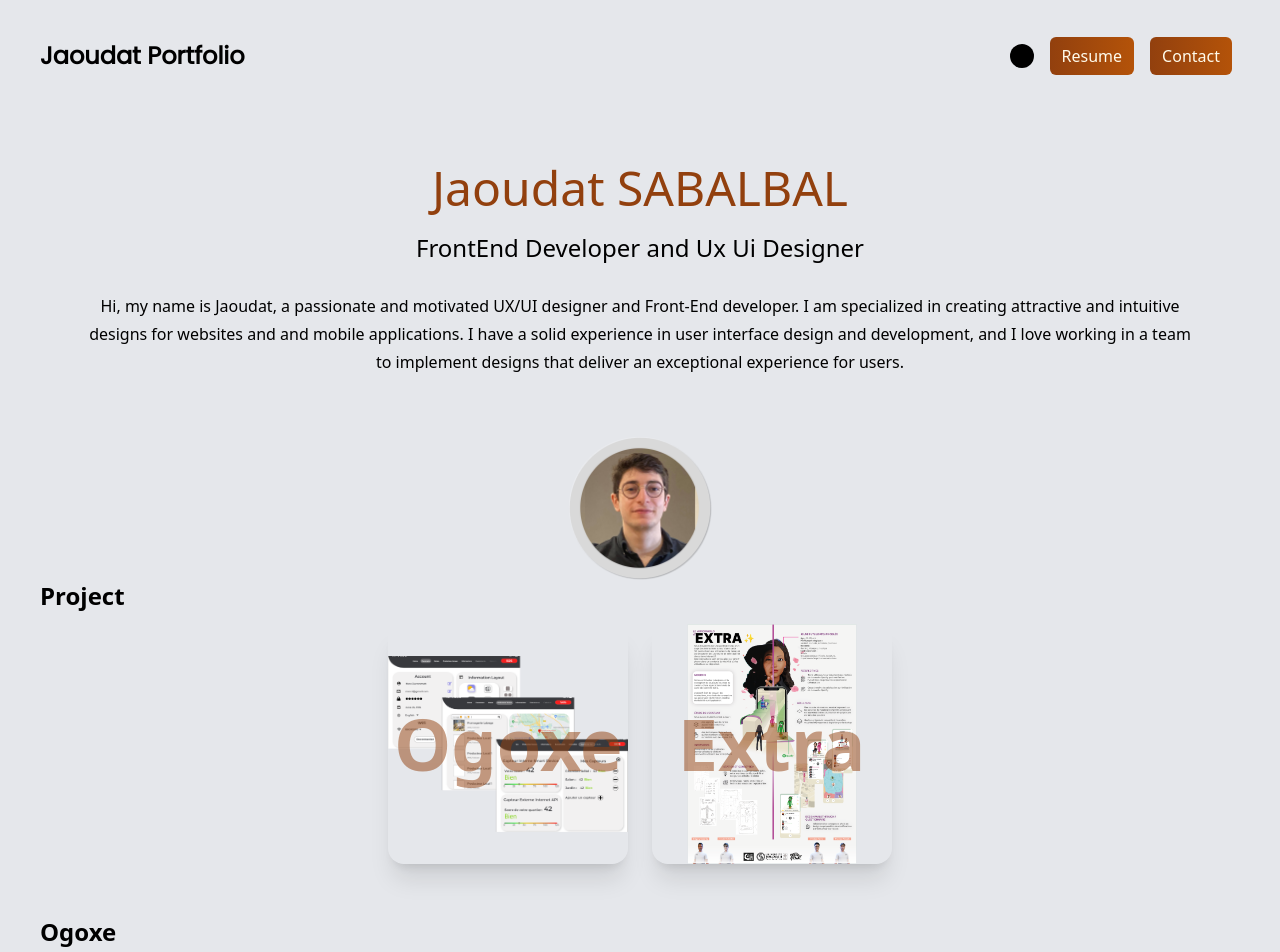
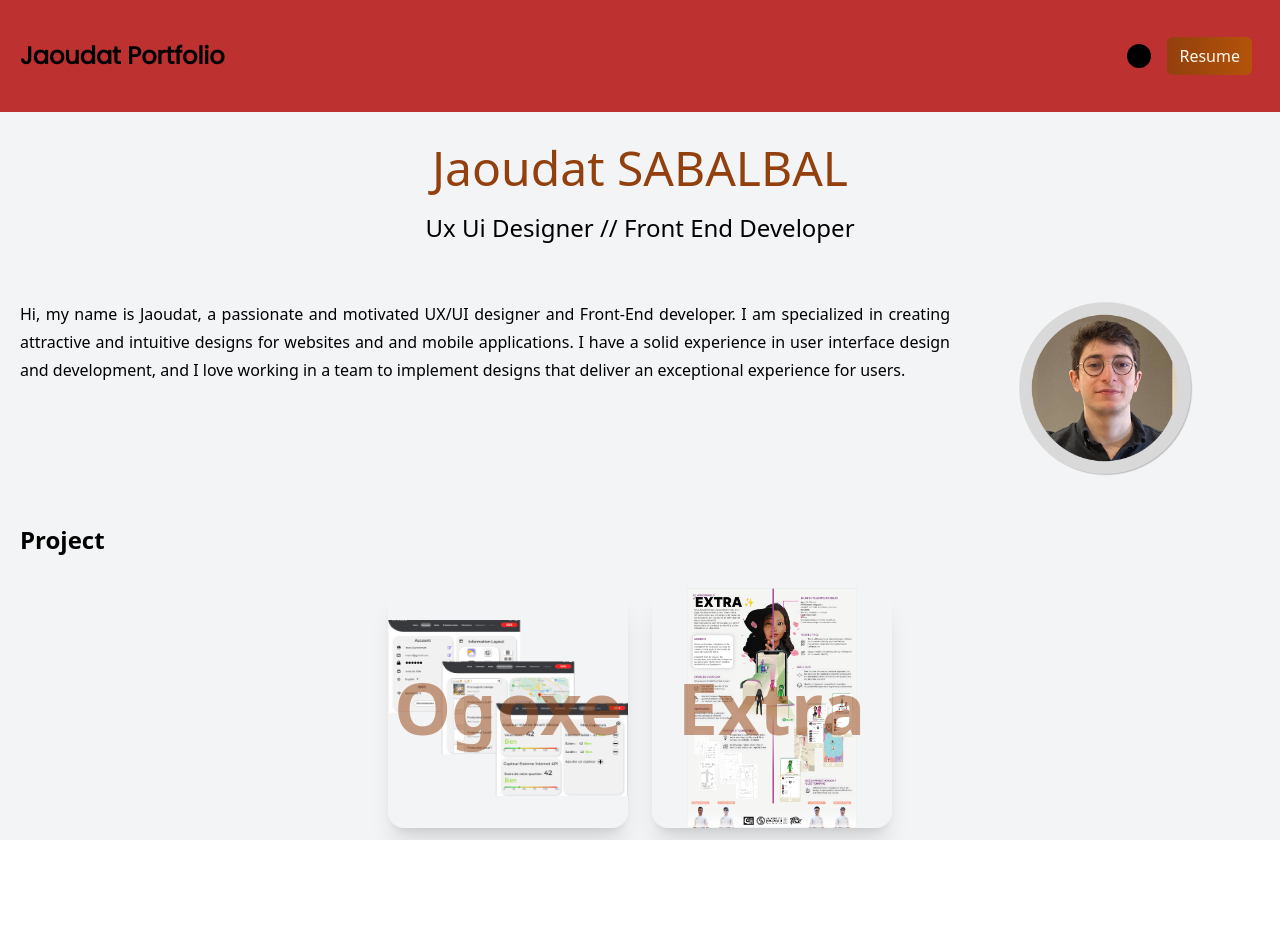
Before and after one commit to SABALBALJaoudat/PortfolioJaoudatSABALBAL, a Next.js app: page / in a window 1280 px wide. Shown: the top 952 px of the page. After the commit the page ends 840 px from the top, so only its background shows below. Built offline with nearby package versions, Linux system fonts and the light colour scheme.

Commit message:
V3 BrancheTest : - Amélioration du TopPage avec l'ajout d'un navigation permenante - Amélioration du CSS du site (espacement, padding de la page, ...) - Création Page Contact - Amélioration globale des pages

```diff
--- /dev/null
+++ b/src/components/BotPage.js
@@ -0,0 +1,13 @@
+import React from 'react';
+import {BsFillCircleFill} from "react-icons/bs";
+import Link from "next/link";
+
+function BotPage() {
+    return (
+        <div className="sticky top-0 z-30 bg-red-700 bg-opacity-90">
+
+        </div>
+    );
+}
+
+export default BotPage;
--- a/src/components/Cards.js
+++ b/src/components/Cards.js
@@ -4,10 +4,11 @@ import cards1 from "../image/Ogoxe1.png";
 import cards2 from "../image/Extra1.png";
 import cards3 from "../image/Extra2.png";
 import cards4 from "../image/Extra3.png";
+import Link from "next/link";
 
 const images = [
-    [cards1, "Ogoxe"],
-    [cards2, "Extra"],
+    [cards1, "Ogoxe", "/Ogoxe"],
+    [cards2, "Extra", "/Extra"],
 ]
 
 function Cards() {
@@ -16,11 +17,11 @@ function Cards() {
             {images.map((image, index) => {
                 return (
                     <div className="" key={image[0]}>
-                        <div className="card-zoom">
+                        <Link className="card-zoom" href={image[2]}>
                             <Image src={image[0]} className="card-zoom-image" data-mdb-ripple="true"
                                    data-mdb-ripple-color="light" alt=""/>
                             <h1 className="card-zoom-text">{image[1]}</h1>
-                        </div>
+                        </Link>
                     </div>
                 );
             })}
--- a/src/components/Carousel.js
+++ b/src/components/Carousel.js
@@ -25,13 +25,13 @@ export default function Carousel({images}) {
     };
 
     return (
-        <div className="relative h-auto p-2">
+        <div className="relative h-auto py-10">
             <AiOutlineLeft
                 onClick={handlePrevSlide}
                 className="absolute left-0 m-auto text-5xl inset-y-1/2 cursor-pointer text-gray-400 z-20"
             />
             {/*<div className="w-full h-[90vh] flex overflow-hidden relative m-auto bg-red-700">*/}
-            <div className="w-full h-[80vh] flex overflow-hidden bg-gray-300 rounded my-5">
+            <div className="w-full h-[80vh] flex overflow-hidden bg-gray-300 rounded-lg my-5">
                 <Swipe
                     onSwipeLeft={handleNextSlide}
                     onSwipeRight={handlePrevSlide}
--- /dev/null
+++ b/src/components/TopPage.js
@@ -0,0 +1,29 @@
+import React from 'react';
+import {BsFillCircleFill} from "react-icons/bs";
+import styles from '@/styles/Home.module.css'
+import Link from "next/link";
+
+
+function TopPage() {
+    return (
+        <div className="sticky top-0 z-30 bg-red-700 bg-opacity-90">
+            <link href="https://fonts.googleapis.com/css?family=Poppins" rel="stylesheet"/>
+
+            {/*<nav className="py-10 flex justify-between">*/}
+            <nav className="py-10 px-5 flex justify-between">
+                <h1 className={"text-2xl font-semibold font-poppins"}>
+                    Jaoudat Portfolio
+                </h1>
+                <ul className={"flex items-center"}>
+                    <li><BsFillCircleFill className={"cursor-pointer text-2xl mx-2"}/></li>
+                    <li><Link className={"bg-gradient-to-r from-amber-800 to-amber-700  text-amber-50 px-3 py-2 " +
+                        "rounded-md mx-2"} href="/Home">Resume</Link></li>
+                    {/*<li><Link className={"bg-gradient-to-r from-amber-800 to-amber-700 text-amber-50 px-3 py-2 " +*/}
+                    {/*    "rounded-md mx-2"} href="/Contact">Contact</Link></li>*/}
+                </ul>
+            </nav>
+        </div>
+    );
+}
+
+export default TopPage;
--- /dev/null
+++ b/src/pages/Contact.tsx
@@ -0,0 +1,33 @@
+import React from 'react';
+import TopPage from '../components/TopPage'
+import {BsLinkedin} from "react-icons/bs";
+import Link from "next/link";
+
+function Contact() {
+    return (
+        <div className="bg-gray-100 min-h-screen">
+            <TopPage/>
+            <div className={"p-4"}>
+                <div className={"flex flex-wrap items-center py-2"}>
+                    <p>Pour voir mon Linkedin : </p>
+                    <Link target="_blank" href={"https://www.linkedin.com/in/jaoudat-sabalbal-214723195/"} passHref={true} className={"contents"}>
+                        <BsLinkedin className={"mx-4 h-6 w-6"}/>
+                    </Link>
+                </div>
+                <div className={"flex flex-wrap items-center py-2"}>
+                    <p>Pour m écrire un message :</p>
+                    <p className={"mx-2"}>jaoudat.sabalbal@outlook.fr</p>
+                </div>
+                <div className={"flex flex-wrap items-center py-2"}>
+                    <p>Pour écouter ma voix : </p>
+                    <p className={"mx-2"}>06 18 17 64 83</p>
+                </div>
+                <div className={"flex flex-wrap items-center py-2"}>
+                    <p>Ou bien encore pour voir mon CV : </p>
+                </div>
+            </div>
+        </div>
+    );
+}
+
+export default Contact;
--- a/src/pages/Home.tsx
+++ b/src/pages/Home.tsx
@@ -3,47 +3,41 @@ import {BsFillCircleFill} from "react-icons/bs";
 import Image from "next/image";
 import photo from "@/image/Photo de profil.png";
 import Cards from "@/components/Cards";
+import TopPage from "@/components/TopPage";
 
 function Home() {
     return (
-        <div>
-            <nav className="py-10 flex justify-between">
-                <h1 className={"text-2xl font-semibold font-poppins"}>
-                    Jaoudat Portfolio
-                </h1>
-                <ul className={"flex items-center"}>
-                    <li><BsFillCircleFill className={"cursor-pointer text-2xl mx-2"}/></li>
-                    <li><a className={"bg-gradient-to-r from-amber-800 to-amber-700  text-amber-50 px-3 py-2 " +
-                        "rounded-md mx-2"} href="">Resume</a></li>
-                    <li><a className={"bg-gradient-to-r from-amber-800 to-amber-700 text-amber-50 px-3 py-2 " +
-                        "rounded-md mx-2"} href="">Contact</a></li>
-                </ul>
-            </nav>
-            <div className={"text-center p-10"}>
+        <div className="bg-gray-100 min-h-screen">
+            <TopPage/>
+            <div className={"px-5"}>
+                <div className={"text-center p-5"}>
                     <h2 className={"text-5xl text-amber-800 font-medium py-3"}>
                         Jaoudat SABALBAL
                     </h2>
                     <h3 className={"text-2xl font-medium py-2"}>
-                    FrontEnd Developer and Ux Ui Designer
+                        Ux Ui Designer // Front End Developer
                     </h3>
-                <p className={"text-base py-5 leading-7"}>
+                </div>
+                <div className={"flex flex-wrap my-7"}>
+                    <p className={"md:w-9/12 text-justify text-base leading-7"}>
                         Hi, my name is Jaoudat, a passionate and motivated UX/UI designer and Front-End developer.
                         I am specialized in creating attractive and intuitive designs for websites and
                         and mobile applications. I have a solid experience in user interface design and development,
                         and I love working in a team to implement designs that deliver an exceptional experience
                         for users.
                     </p>
+                    <div className={"flex justify-center mx-auto"}>
+                        <Image src={photo} className="w-44 h-44" alt=""/>
                     </div>
-            <div className={"flex"}>
-                <Image src={photo} className="mx-auto w-36 h-36" alt=""/>
                 </div>
 
-            <h2 className={"text-2xl font-semibold"}>
+                <h2 className={"text-2xl font-semibold py-5"}>
                     Project
                 </h2>
 
                 <Cards/>
             </div>
+        </div>
     );
 }
 
--- a/src/pages/Ogoxe.tsx
+++ b/src/pages/Ogoxe.tsx
@@ -7,25 +7,27 @@ import ogoxe1 from '../image/Ogoxe1.png'
 import ogoxe2 from '../image/Ogoxe2.png'
 import ogoxe3 from '../image/Ogoxe3.png'
 import ogoxe4 from '../image/Ogoxe4.png'
+import TopPage from "@/components/TopPage";
 
 
 const images = [ogoxe1, ogoxe2, ogoxe3, ogoxe4];
 
 function Ogoxe() {
     return (
-        <section>
-            <div className={"py-10"}>
-                <h2 className={"text-2xl font-semibold"}>
+        <section className={"bg-gray-100 min-h-screen"}>
+            <TopPage/>
+            <div className={"p-4"}>
+                <h2 className={"text-2xl font-semibold py-10"}>
                     Ogoxe
                 </h2>
-                <p>
+                <p className={"text-justify"}>
                     Travail de conception UX et UI sur un projet interne Smart Device<br/>
                     Travail de conception UX et UI sur le projet Européen (Interreg France-Manche-Angleterre) nommé Building Resilience
                     in Flood Disadvantaged Communities (BRIC)<br/>
                     <br/>
                     Application de la conception centrée utilisateur :<br/>
                 </p>
-                <ol className={"list-disc ml-5"}>
+                <ol className={"list-disc ml-5 text-justify"}>
                     <li>Analyse, compréhension et définition des clients (persona, userflow…)</li>
                     <li>Maquettage et prototypage (basse-fidélité et haute-fidélité), choix du design / charte graphique (palette de couleurs,
                         typographie, composants…)</li>
--- a/src/pages/index.tsx
+++ b/src/pages/index.tsx
@@ -1,37 +1,29 @@
 import React from "react";
 import Head from 'next/head'
 import styles from '@/styles/Home.module.css'
-import Ogoxe from './Ogoxe';
-import Extra from './Extra';
 import HomePage from './Home';
 
-//Branche V0
 
 export default function Home() {
     return (
         <>
             <Head>
-                {/* eslint-disable-next-line @next/next/google-font-display,@next/next/no-page-custom-font */}
-                <link href="https://fonts.googleapis.com/css?family=Poppins" rel="stylesheet"/>
+                {/*<link href="https://fonts.googleapis.com/css?family=Poppins" rel="stylesheet"/>*/}
                 <title>Create Next App</title>
                 <meta name="description" content="Generated by create next app" />
                 <meta name="viewport" content="width=device-width, initial-scale=1" />
                 <link rel="icon" href="/favicon.ico" />
             </Head>
 
-            <main className={"bg-gray-200 px-10"} >
-
-                <section className={"min-h-screen"}>
+            <main className={""} >
 
                     <HomePage/>
 
-                    <Ogoxe/>
+                    {/*<Ogoxe/>*/}
 
-                    <Extra/>
+                    {/*<Extra/>*/}
+            </main>
 
-                </section>
-
-            </main>
         </>
     )
 }
--- a/tailwind.config.js
+++ b/tailwind.config.js
@@ -7,15 +7,13 @@ module.exports = {
 
     // Or if using `src` directory:
     "./src/**/*.{js,ts,jsx,tsx}",
+    "./src/components/*.{js,ts,jsx,tsx}",
   ],
   theme: {
     extend: {
       fontFamily: {
         poppins: "poppins"
       },
-      backgroundImage: {
-        Extra: './image/Extra1.png'
-      }
     },
   },
   plugins: [],
```
Also changed, not shown: src/pages/Extra.tsx (+9 -7 lines). Lines whose indentation alone changed are shown as unchanged.
